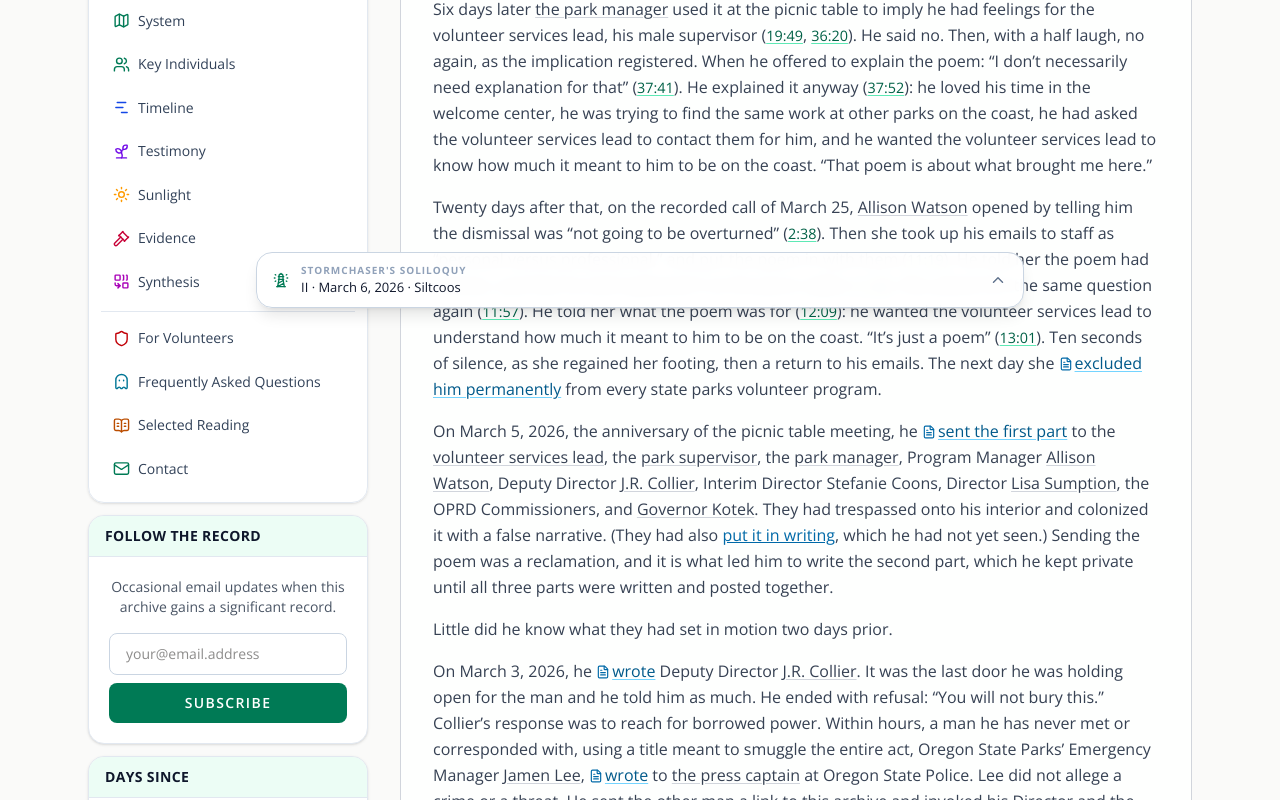
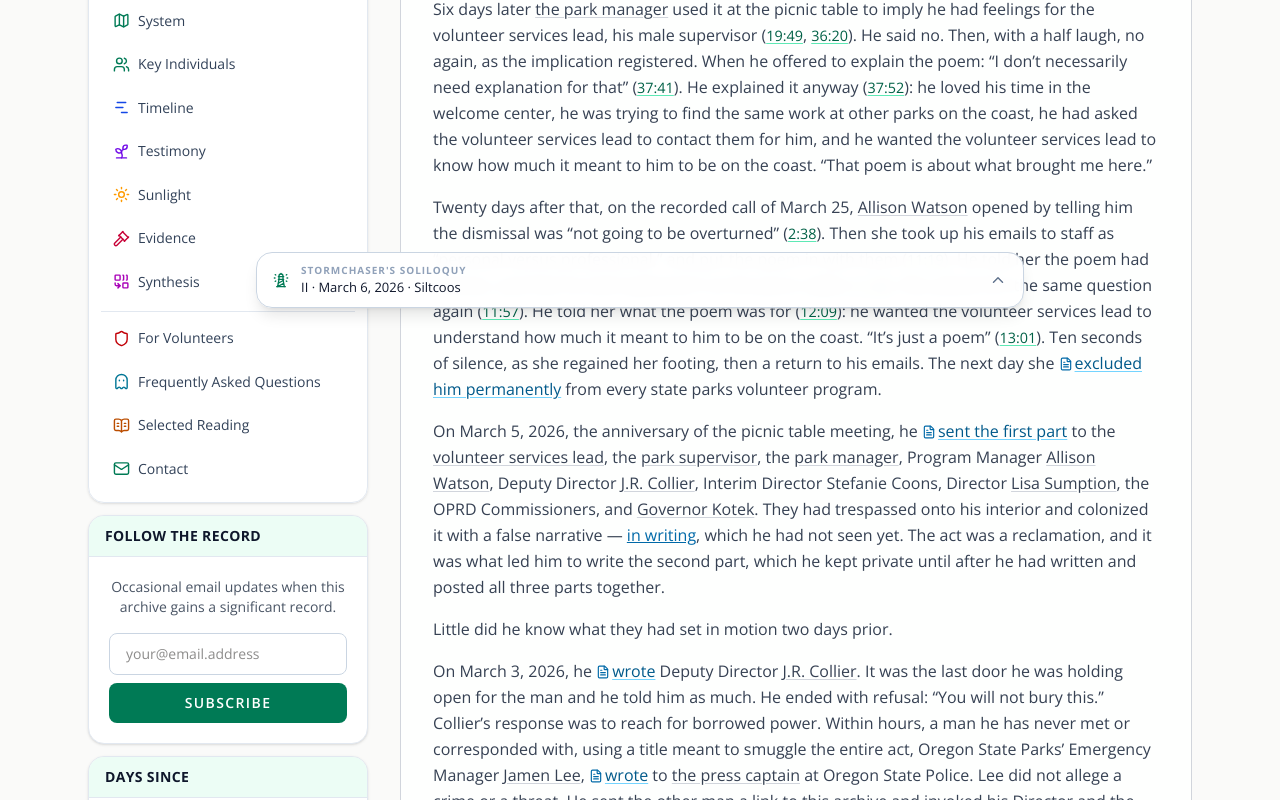
Before and after one commit to rswfire/rswfire.oprd, a Next.js app: page /soliloquy in a window 1280 px wide. Shown: the part 476-1276 px from the top of the page. Built offline with nearby package versions, Linux system fonts and the light colour scheme.

Commit message:
Soliloquy: his wording, grammar only

```diff
--- a/app/(archive)/soliloquy/page.tsx
+++ b/app/(archive)/soliloquy/page.tsx
@@ -347,10 +347,10 @@ export default function StormchasersSoliloquyPage() {
                     <PersonLink name="J.R. Collier" seat="deputy" />, Interim Director Stefanie Coons, Director{" "}
                     <PersonLink name="Lisa Sumption" />, the OPRD Commissioners, and{" "}
                     <PersonLink name="Governor Kotek" seat="governor" />. They had trespassed onto his interior and
-                    colonized it with a false narrative. (They had also{" "}
-                    <Link href="/sunlight" className="text-sky-700 underline hover:text-sky-600">put it in writing</Link>,
-                    which he had not yet seen.) Sending the poem was a reclamation, and it is what led him to write the
-                    second part, which he kept private until all three parts were written and posted together.
+                    colonized it with a false narrative &mdash;{" "}
+                    <Link href="/sunlight" className="text-sky-700 underline hover:text-sky-600">in writing</Link>, which
+                    he had not seen yet. The act was a reclamation, and it was what led him to write the second part,
+                    which he kept private until after he had written and posted all three parts together.
                 </p>
                 <p>
                     Little did he know what they had set in motion two days prior.
```
